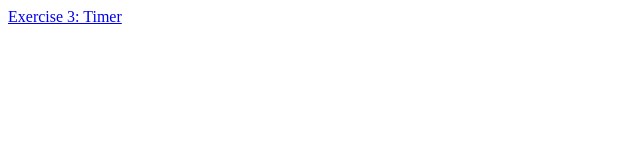
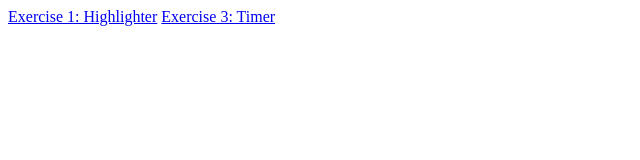
Before and after one commit to OjembaAssessment/js-fundamentals-and-dom-gate-1-Moussa-Kalam, a plain HTML site: page index.html in a window 1280 px wide. Shown: the whole page, without its empty margins (0-640 px from the left). Drawn offline with Linux system fonts and the light colour scheme.

Commit message:
refactor: Update main index file for deployment

```diff
--- a/index.html
+++ b/index.html
@@ -6,6 +6,9 @@
     <title>Ojemba Projects</title>
   </head>
   <body>
+    <a href="./Exercise 1 - Word Highlighter/highlighter.html"
+      >Exercise 1: Highlighter</a
+    >
     <a href="./Exercise 3 - Timer/timer.html">Exercise 3: Timer</a>
   </body>
 </html>
```
